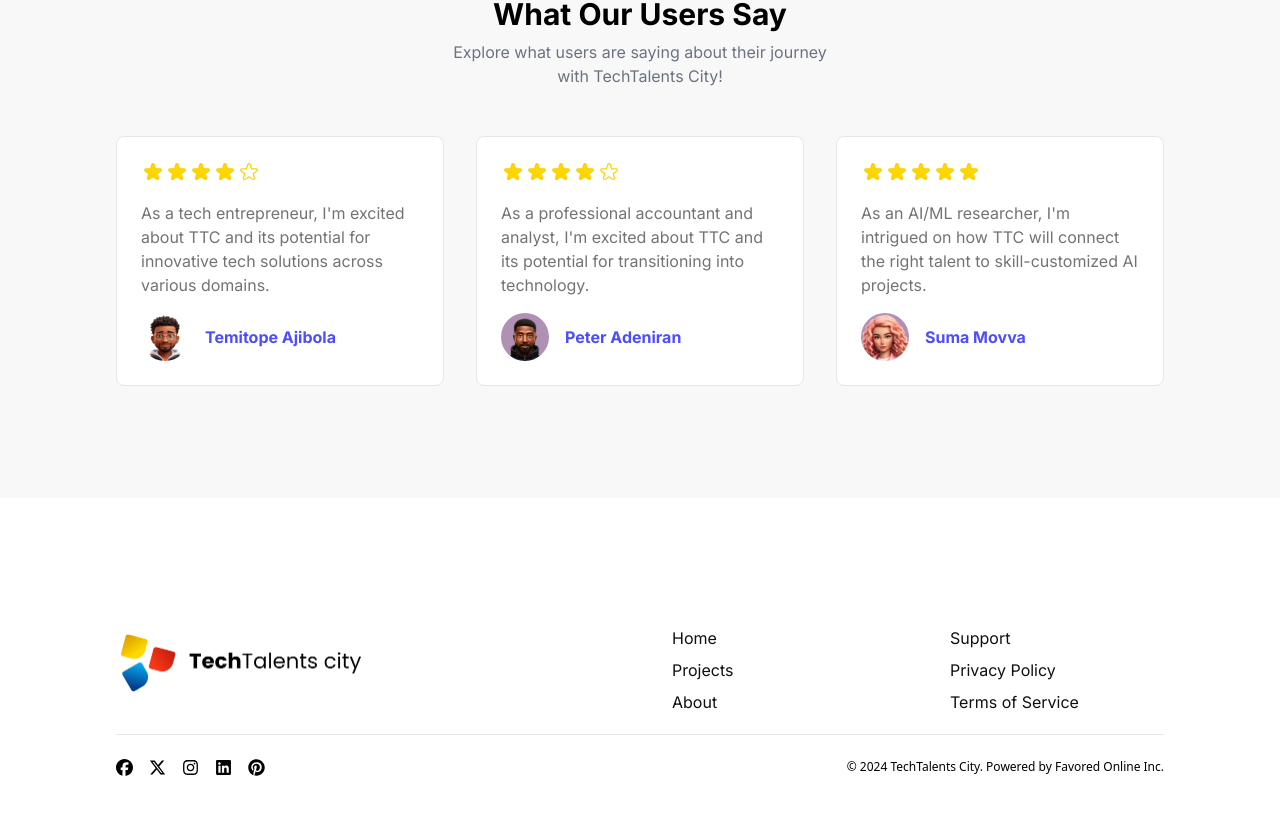
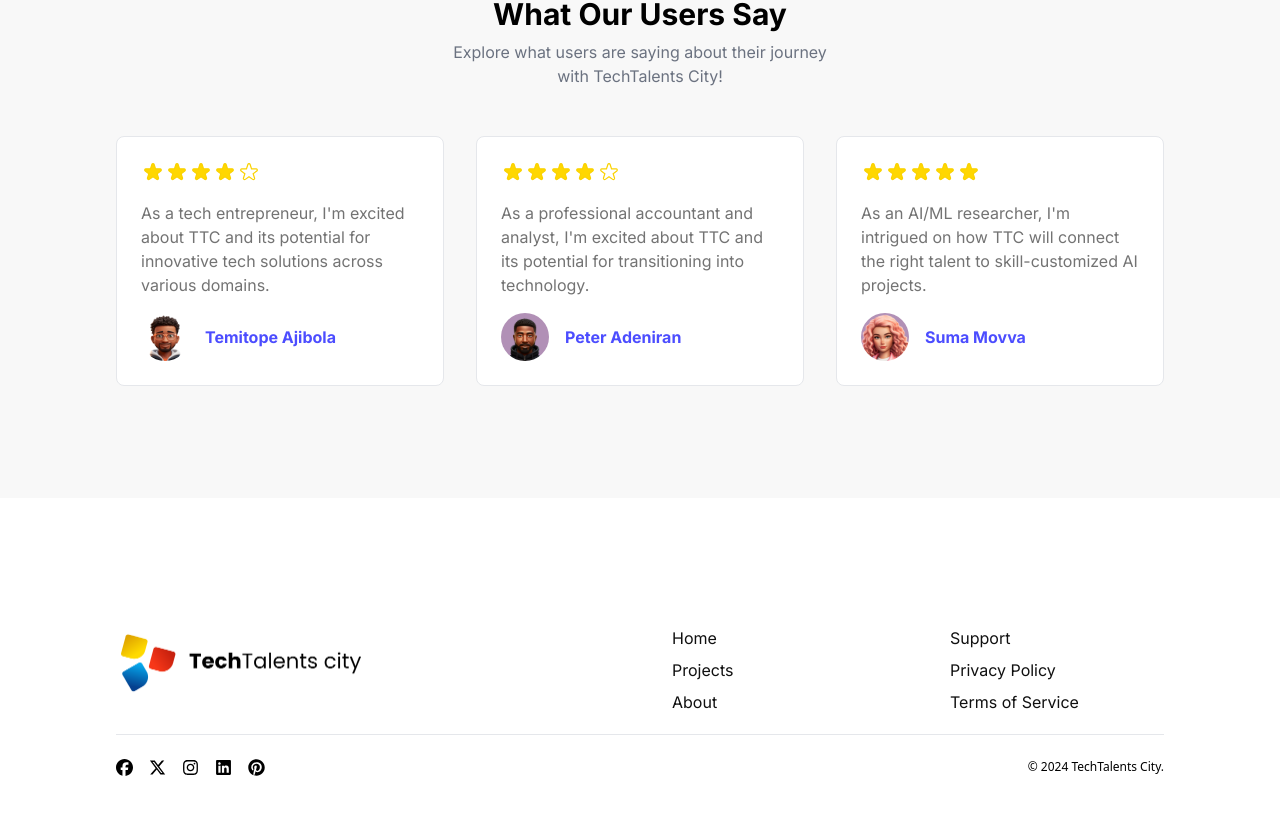
Before and after one commit to techtalentscity/techtalentscity.github.io, a React (Vite) app: page / in a window 1280 px wide. Shown: the part 2927-3741 px from the top of the page. Built offline with nearby package versions, Linux system fonts and the light colour scheme.

Commit message:
Update Footer.jsx

```diff
--- a/src/components/Footer.jsx
+++ b/src/components/Footer.jsx
@@ -34,7 +34,6 @@ const Footer = () => {
                 </div>
                 <p className="text-xs text-black font-sans font-medium">
                   © {currentYear} <a href="https://www.techtalentscity.com/" className="text-black hover:underline" target="_blank" rel="noopener noreferrer">TechTalents City</a>.
-               Powered by <a href="https://www.favoredonline.com/" className="text-black hover:underline" target="_blank" rel="noopener noreferrer">Favored Online Inc.</a>
                 </p>
             </div>
         </Container>
```
